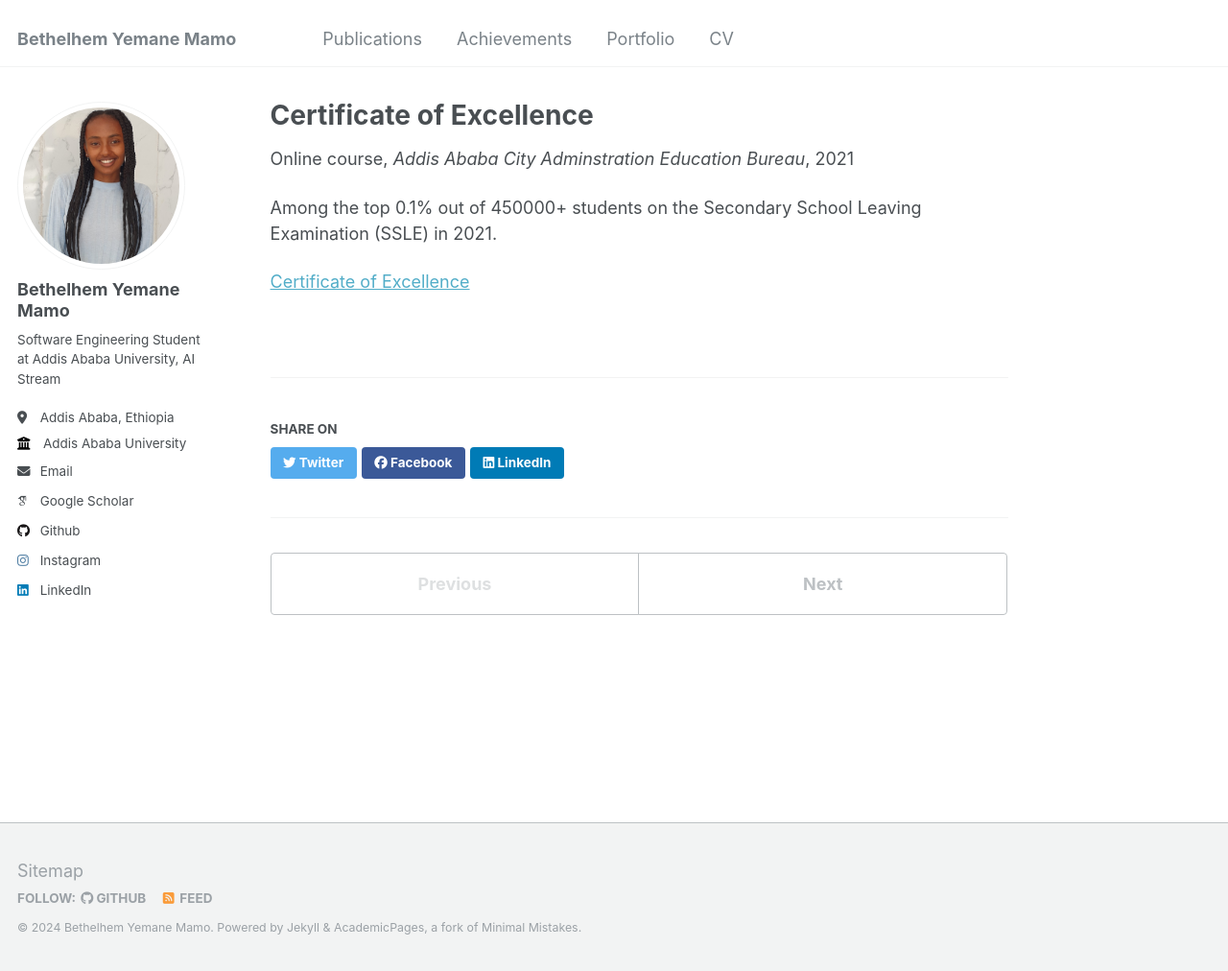
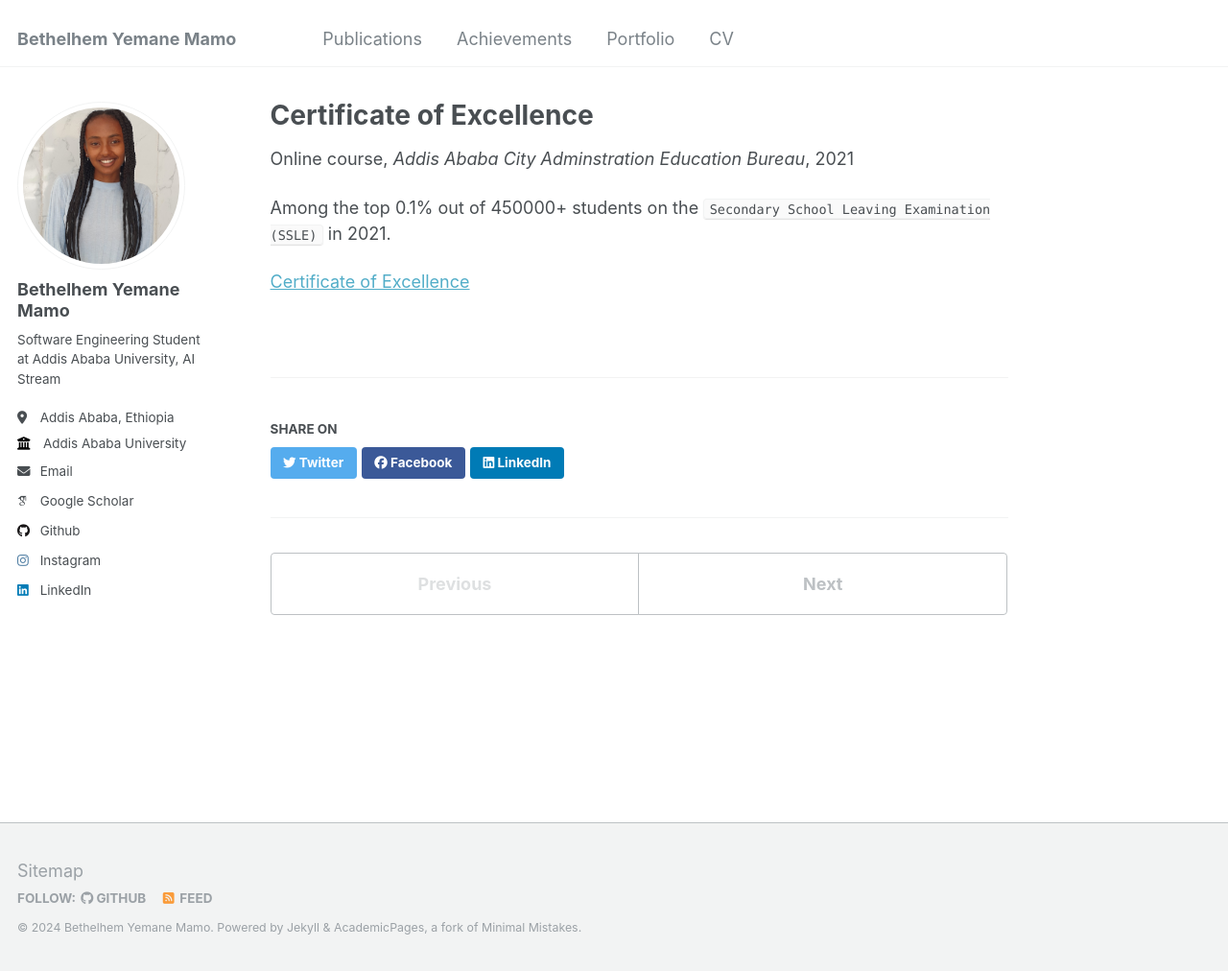
Before and after one commit to Betabravah/betabravah.github.io, a Jekyll site: the page built from _achievements/certificate-of-excellence.md, in a window 1280 px wide and 1012 px high. Shown: the whole window at 96% size. Built offline with Jekyll 4.4.1, drawn with Linux system fonts in a browser that asks for light colours; some web fonts are replaced.

```diff
--- a/_achievements/certificate-of-excellence.md
+++ b/_achievements/certificate-of-excellence.md
@@ -8,6 +8,6 @@ date: 2021-04-15
 location: Addis Ababa, Ethiopia
 ---
 
-Among the top 0.1% out of 450000+ students on the Secondary School Leaving Examination (SSLE) in 2021.
+Among the top 0.1% out of 450000+ students on the `Secondary School Leaving Examination (SSLE)` in 2021.
 
 [Certificate of Excellence](https://drive.google.com/file/d/1IyOK2nneMIMQxuxObxT4tNMoKvXca0yU/view)
```
